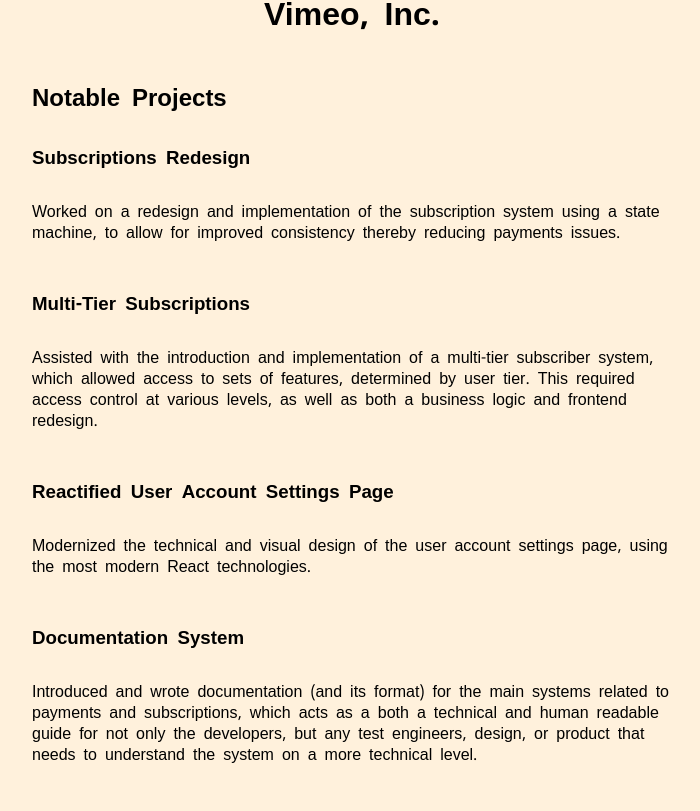
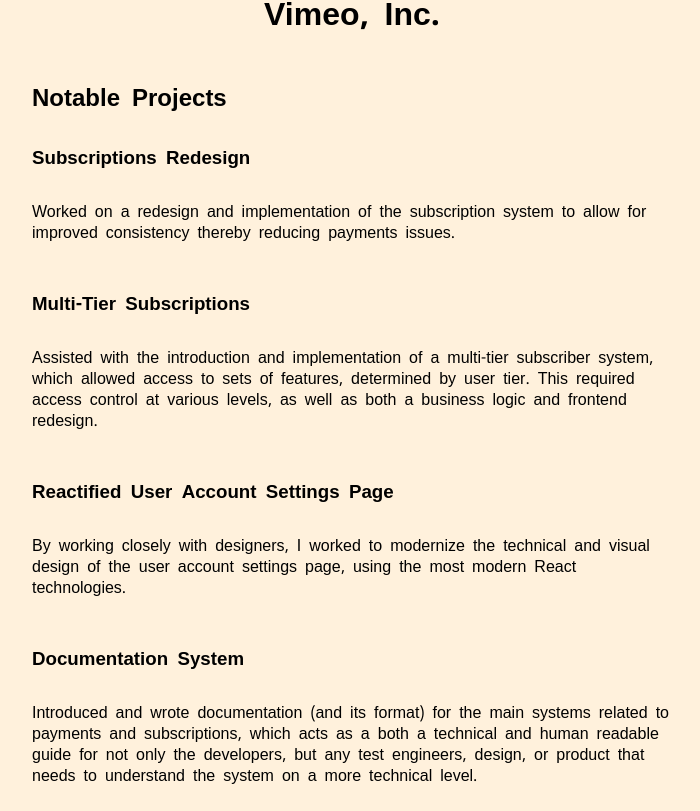
Before and after one commit to rweir4/personaldevsite, a Next.js app: page /projects/vimeo in a window 1280 px wide. Shown: the part 514-1325 px from the top of the page, without its empty margins (288-988 px from the left). Built offline with nearby package versions, Linux system fonts and the light colour scheme; a web font is replaced by a local one.

Commit message:
Edit css, wording

```diff
--- a/app/page.module.scss
+++ b/app/page.module.scss
@@ -298,6 +298,12 @@
     border-radius: 10rem;
     background-color: var(--tan);
     color: var(--creme);
+    border: 1px solid var(--tan);
+
+    &:hover {
+      background-color: var(--creme);
+      color: var(--tan);
+    }
   }
 }
 
--- a/app/projects/vimeo/page.js
+++ b/app/projects/vimeo/page.js
@@ -9,7 +9,7 @@
         <h2>Notable Projects</h2>
         <div className={styles.professional_projects}>
           <h3>Subscriptions Redesign</h3>
-          <p>Worked on a redesign and implementation of the subscription system using a state machine,
+          <p>Worked on a redesign and implementation of the subscription system
             to allow for improved consistency thereby reducing payments issues.
           </p>
           <h3>Multi-Tier Subscriptions</h3>
@@ -18,7 +18,7 @@
             access control at various levels, as well as both a business logic and frontend redesign.
           </p>
           <h3>Reactified User Account Settings Page</h3>
-          <p>Modernized the technical and visual design of the user account settings page, using
+          <p>By working closely with designers, I worked to modernize the technical and visual design of the user account settings page, using
             the most modern React technologies.
           </p>
           <h3>Documentation System</h3>
```
